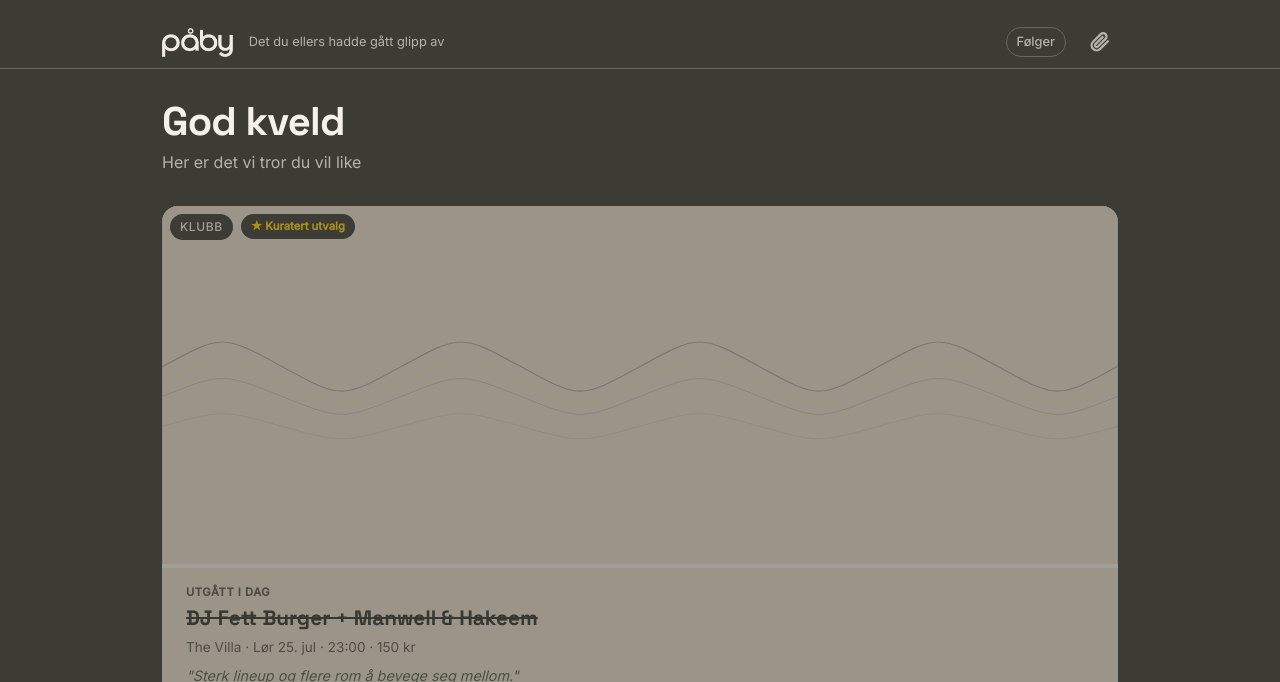
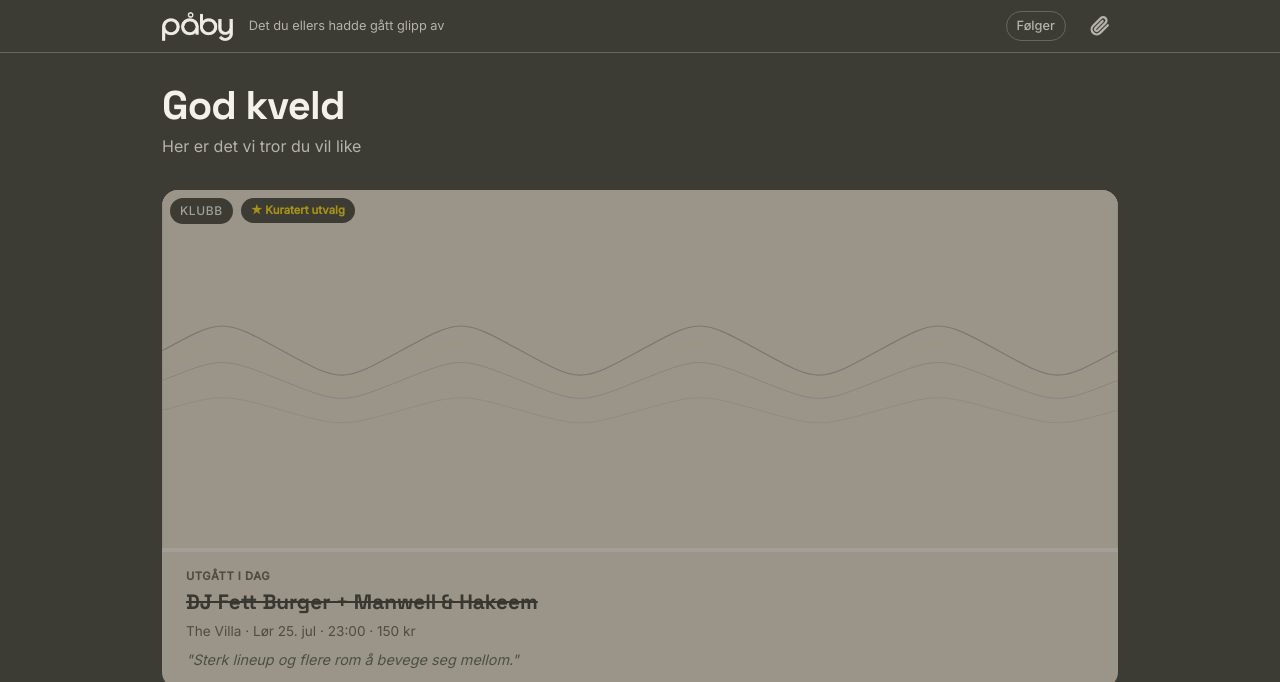
Before and after one commit to AxelWoxen/paaby, a plain HTML site: page index.html in a window 1280 px wide. Shown: the top 682 px of the page. Drawn offline with Linux system fonts and the light colour scheme.

Commit message:
Update stil.css

```diff
--- a/css/stil.css
+++ b/css/stil.css
@@ -72,24 +72,17 @@ body {
      ville nullstilt topbar-innhold sin venstre/høyre-marg (og safe-area-
      overstyringene), siden denne regelen kommer senere i cascaden. Det var
      bugen: logoen lå inntil venstre kant mens lagret-knappens EGEN interne
-     padding ga et falskt inntrykk av luft på høyre side. */
-  padding-top: var(--gap-l);
-  padding-bottom: var(--gap-s);
-}
+     padding ga et falskt inntrykk av luft på høyre side.
 
-/* Mobil: lik luft over og under logo/slagord — padding-top (gap-l) var
-   tre ganger så stor som padding-bottom (gap-s), som ga en synlig skjev
-   topbar. Kun mobil, siden desktop-visningen ikke var meldt som et problem. */
-@media (max-width: 767px) {
-  .topptekst {
-    padding-top: var(--gap-s);
-    /* .topbar (forelder) legger env(safe-area-inset-top) OVENPÅ denne
-       raden for å unngå hakk/dynamic island — men kun på toppen. Uten å
-       legge den samme verdien til her også, blir luften over logoen
-       (gap-s + hakk-plass) synlig større enn under (kun gap-s) på
-       telefoner med hakk. Gjør bunnen like stor som toppen faktisk blir. */
-    padding-bottom: calc(var(--gap-s) + env(safe-area-inset-top));
-  }
+     Lik luft over og under logo/slagord — gjelder mobil OG desktop (det
+     var tidligere gap-l/gap-s, tre ganger så mye luft over som under).
+     .topbar (forelder) legger env(safe-area-inset-top) OVENPÅ denne raden
+     for å unngå hakk/dynamic island — men kun på toppen. Uten å legge den
+     samme verdien til padding-bottom her også, blir luften over logoen
+     synlig større enn under på telefoner med hakk. På skjermer uten hakk
+     er env(...) uansett 0, så det er trygt å ha med overalt. */
+  padding-top: var(--gap-s);
+  padding-bottom: calc(var(--gap-s) + env(safe-area-inset-top));
 }
 
 /* Logo-lockup: merket (symbolet) først, så ordmerket — begge PNG med
```
